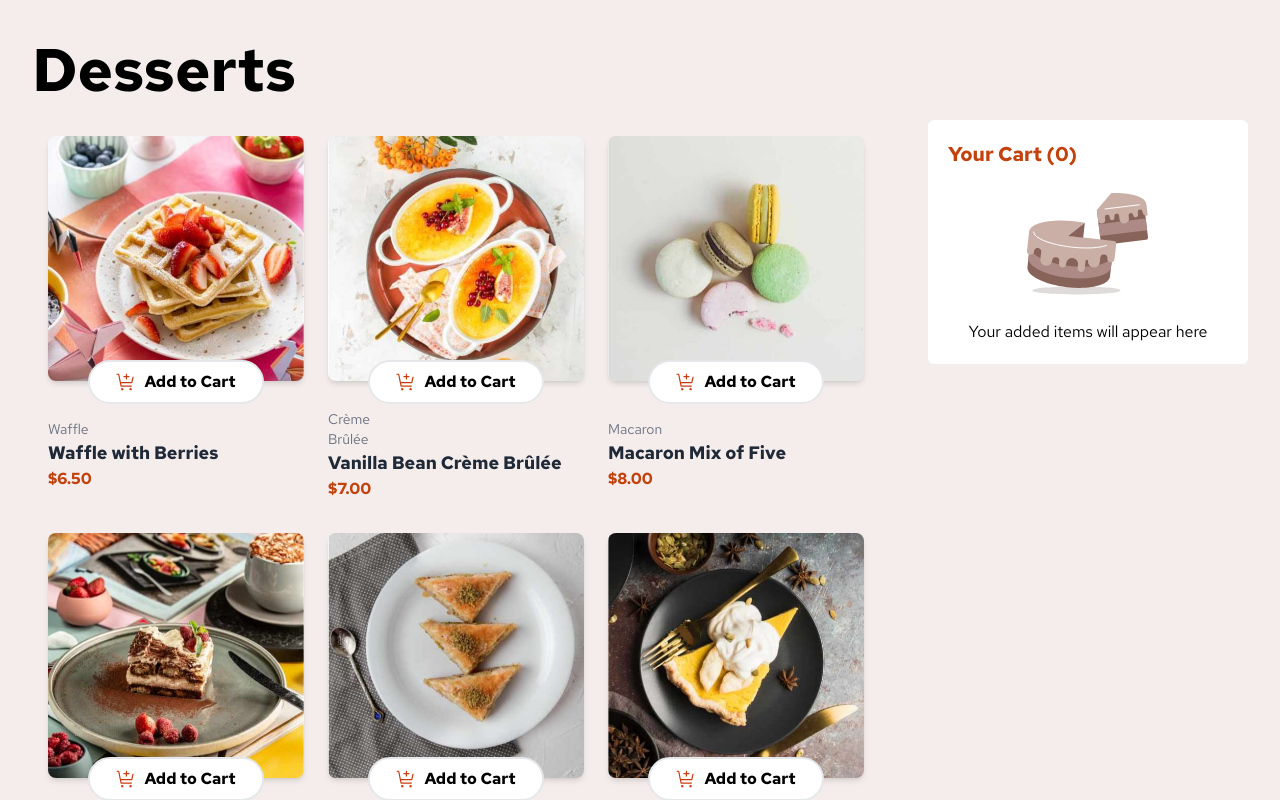
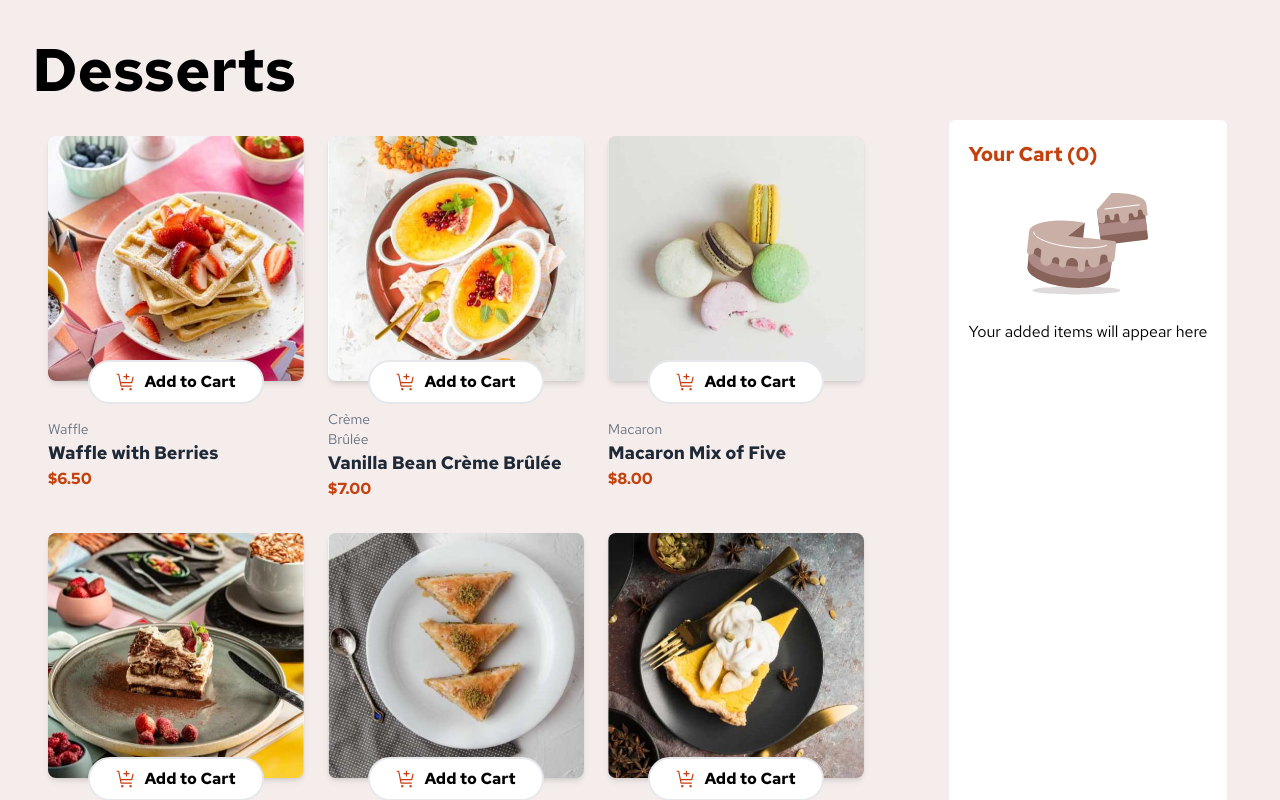
Before and after one commit to Tsuna21182/product-list-with-cart-main, a React (Vite) app: page / in a window 1280 px wide. Shown: the top 800 px of the page. Built offline with nearby package versions, Linux system fonts and the light colour scheme.

Commit message:
centrar carrito

```diff
--- a/src/App.jsx
+++ b/src/App.jsx
@@ -28,7 +28,7 @@ function App() {
             <Card key={postres.id} postres={postres} addToCart={addToCart} />
           ))}
         </div>
-        <div className="mt-5 w-80 md:justify-self-end lg:ml-auto">
+        <div className="mt-5 flex justify-center w-80 md:justify-self-end lg:ml-auto">
           <Cart cart={cart} />
         </div>
       </div>
```
